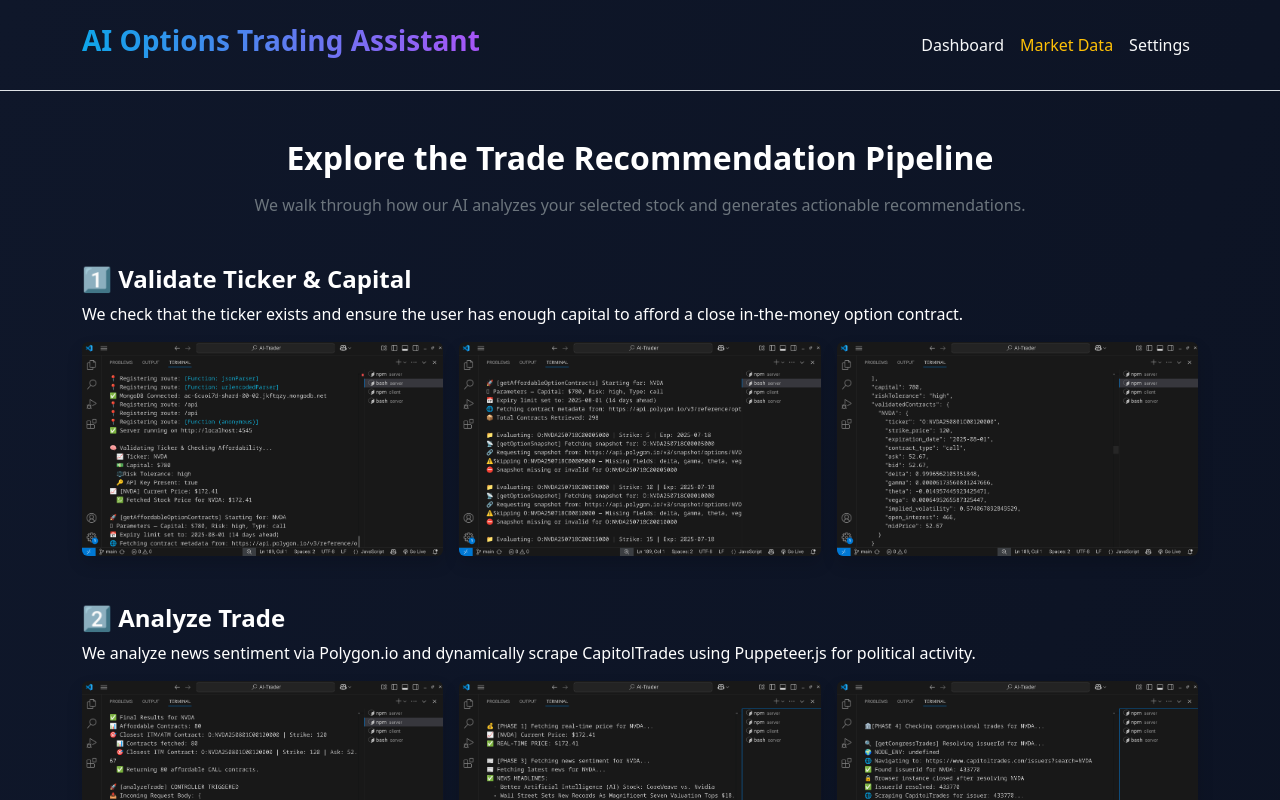
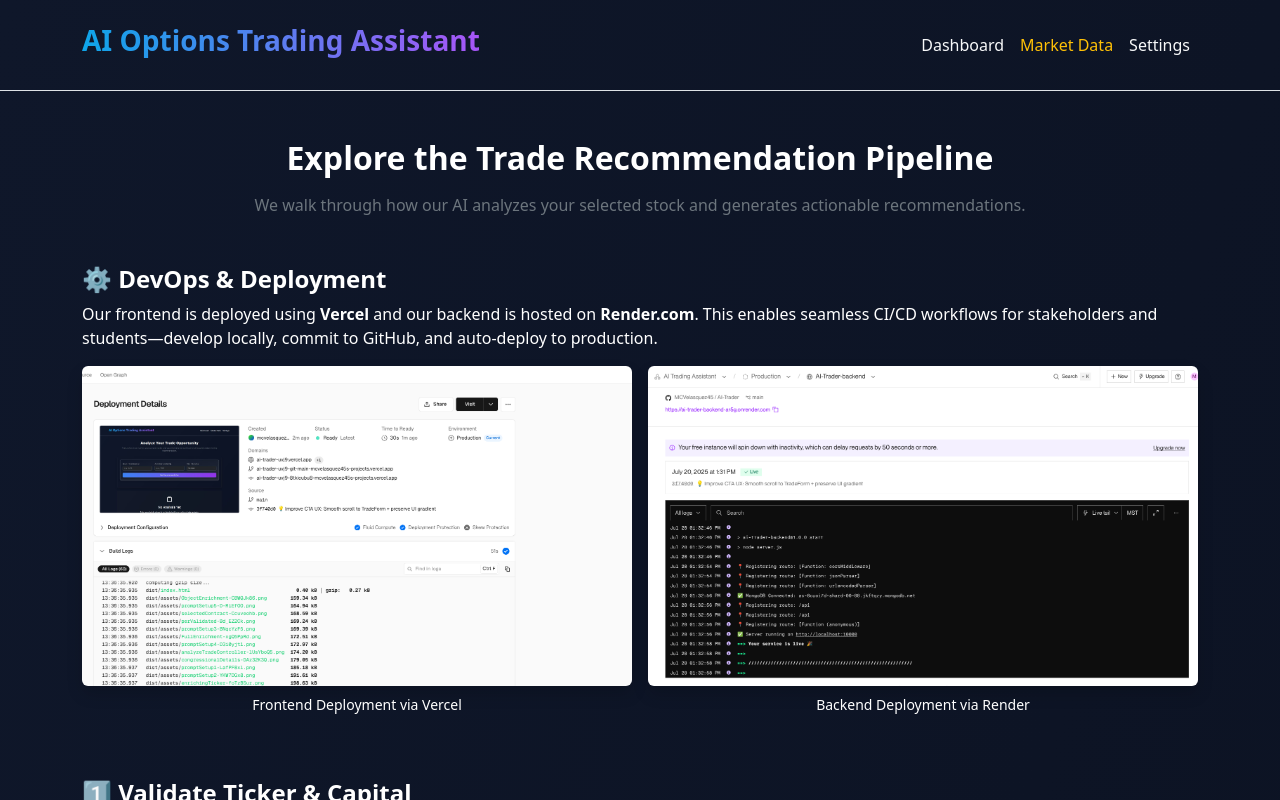
Before and after one commit to MCVelasquez45/AI-Trader, a React (Vite) app in the folder client/: page /market in a window 1280 px wide. Shown: the top 800 px of the page. Built offline with nearby package versions, Linux system fonts and the light colour scheme.

Commit message:
📦 Add Vercel + Render deployment workflow section to MarketPage for stakeholder visibility

```diff
--- a/client/src/pages/MarketPage.tsx
+++ b/client/src/pages/MarketPage.tsx
@@ -1,5 +1,3 @@
-// File: pages/MarketPage.tsx
-
 import React, { useState } from 'react';
 import Layout from '../components/Layout';
 
@@ -23,6 +21,8 @@
 import gptResponse from '../AssetLogs/gptResponse.png';
 import finalGptResponse from '../AssetLogs/finalGptResponse.png';
 import CronJob from '../AssetLogs/CronJob.png';
+import vercelDeploy from '../AssetLogs/Vercel_Frontend_Deploy.png';
+import renderDeploy from '../AssetLogs/render.com_deploy.png';
 
 const MarketPage: React.FC = () => {
 
@@ -35,6 +35,22 @@
           <p className="text-secondary">
             We walk through how our AI analyzes your selected stock and generates actionable recommendations.
           </p>
+        </section>
+
+        {/* 🌐 Deployment Overview */}
+        <section className="mb-5">
+          <h3 className="fs-4 fw-bold">⚙️ DevOps & Deployment</h3>
+          <p>Our frontend is deployed using <strong>Vercel</strong> and our backend is hosted on <strong>Render.com</strong>. This enables seamless CI/CD workflows for stakeholders and students—develop locally, commit to GitHub, and auto-deploy to production.</p>
+          <div className="row g-3">
+            <div className="col-md-6">
+              <img src={vercelDeploy} className="img-fluid rounded shadow" alt="Vercel Frontend Deployment" />
+              <p className="small text-center mt-2">Frontend Deployment via Vercel</p>
+            </div>
+            <div className="col-md-6">
+              <img src={renderDeploy} className="img-fluid rounded shadow" alt="Render Backend Deployment" />
+              <p className="small text-center mt-2">Backend Deployment via Render</p>
+            </div>
+          </div>
         </section>
 
         {/* 🔍 Step 1 — Ticker & Capital Validation */}
```
Also changed, not shown: client/src/AssetLogs/Vercel_Frontend_Deploy.png (added), client/src/AssetLogs/render.com_deploy.png (added).
